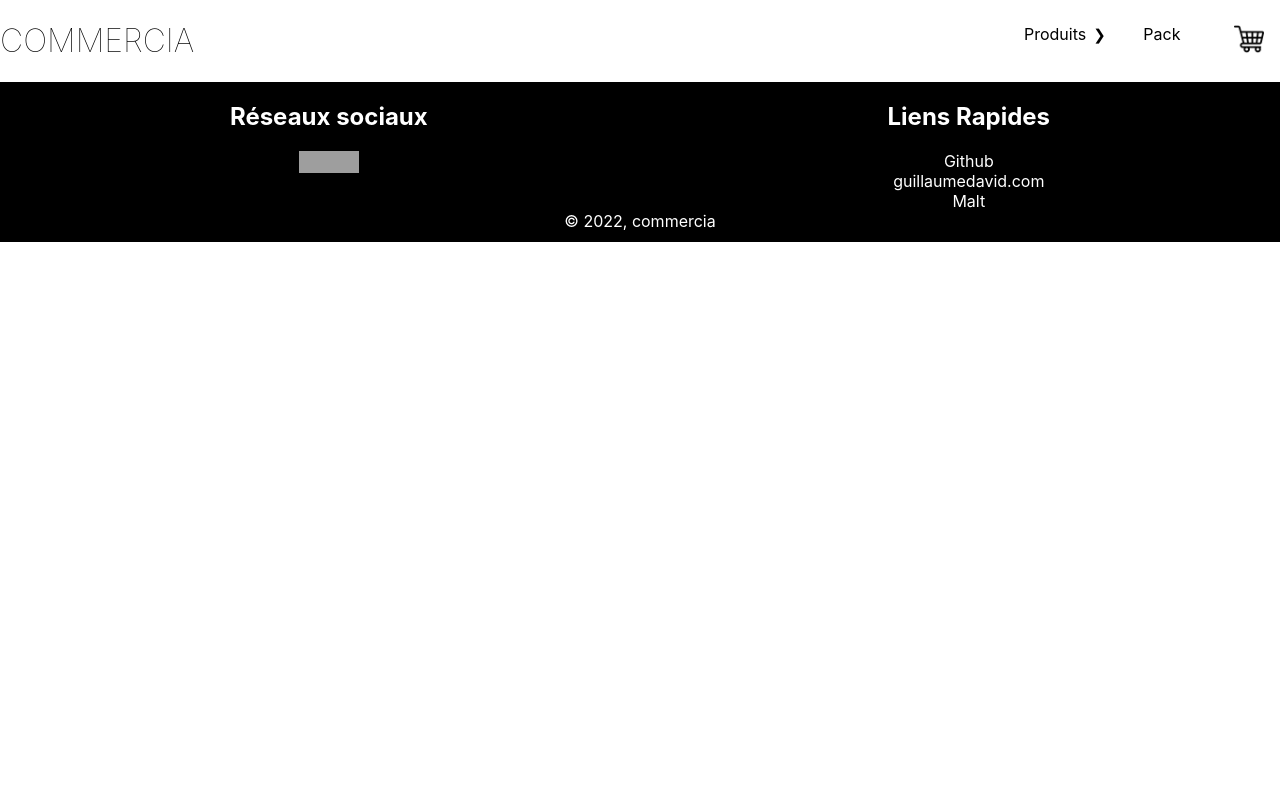
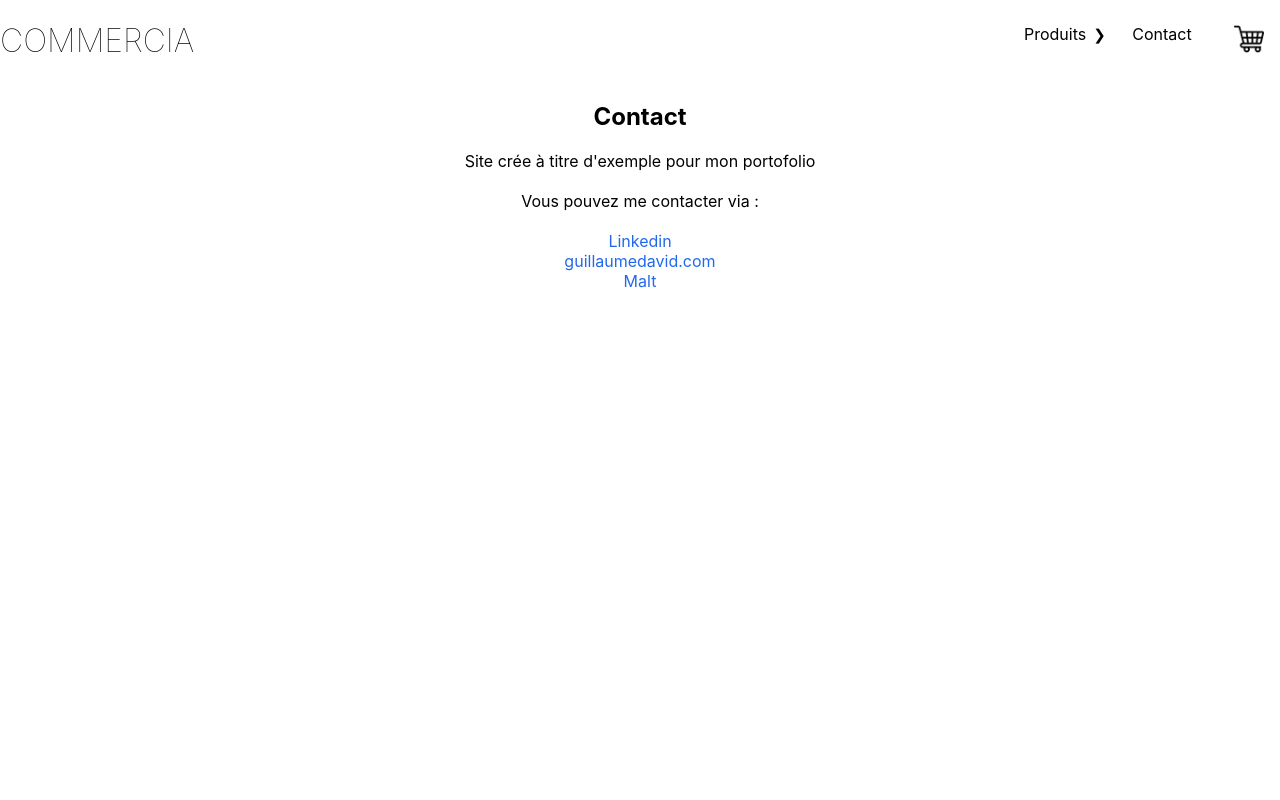
Before and after one commit to GuillaumeDaviid/e-commerce_webSite, a React (Create React App) app in the folder e-commerce/: page /contact in a window 1280 px wide. Shown: the top 800 px of the page. Built offline with nearby package versions, Linux system fonts and the light colour scheme; grey boxes are pictures that could not be loaded.

Commit message:
create contact page

```diff
--- a/e-commerce/src/App.tsx
+++ b/e-commerce/src/App.tsx
@@ -4,6 +4,7 @@ import Home from './components/Home'
 import Product from './components/Product'
 import Cart from './components/Cart'
 import Detail from './components/Detail'
+import Contact from './components/Contact'
 import { Helmet } from 'react-helmet'
 import './App.scss';
 import { Routes, Route } from "react-router-dom";
@@ -29,6 +30,7 @@ function App() {
           <Route path=":id" element={<Detail />}/>
         </Route>
         <Route path="/cart" element={<Cart />} />
+        <Route path="/contact" element={<Contact />} />
       </Routes>
       <Footer />
     </div>
--- /dev/null
+++ b/e-commerce/src/components/Contact.tsx
@@ -0,0 +1,25 @@
+import '../styles/Contact.scss'
+
+function Contact () {
+
+    return(
+        <div className="Contact">
+            <h2>Contact</h2>
+            <p>Site crée à titre d'exemple pour mon portofolio</p>
+
+            <div className='Contact_link'>
+
+            <p>Vous pouvez me contacter via :</p>
+
+            <div className='Contact_link-elt'>
+            <a href="https://www.linkedin.com/in/guillaume-david-5541271b9/" target="_blank">Linkedin</a>
+            <a href="https://www.guillaumedavid.com" target="_blank">guillaumedavid.com</a>
+            <a href='https://www.malt.fr/profile/guillaumedavid2' target="_blank">Malt</a>
+            </div>
+
+            </div>
+        </div>
+    )
+}
+
+export default Contact
--- a/e-commerce/src/components/Header.tsx
+++ b/e-commerce/src/components/Header.tsx
@@ -33,7 +33,7 @@ function Header () {
         </nav>
         </div>
         <div>
-            <Link to="pack" className='link'>Pack</Link>
+            <Link to="contact" className='link'>Contact</Link>
         </div>
         <div>
 
--- /dev/null
+++ b/e-commerce/src/styles/Contact.scss
@@ -0,0 +1,21 @@
+.Contact {
+    min-height: 90vh;
+    margin-bottom: 50px;
+
+    &_link {
+        margin-top: 20px;
+        &-elt {
+            margin-top: 20px;
+            display: flex;
+            flex-direction: column;
+        }
+    }
+
+    a {
+        color: #2169EC;
+    }
+
+    a:visited {
+        color: #2169EC;
+    }
+}
```
